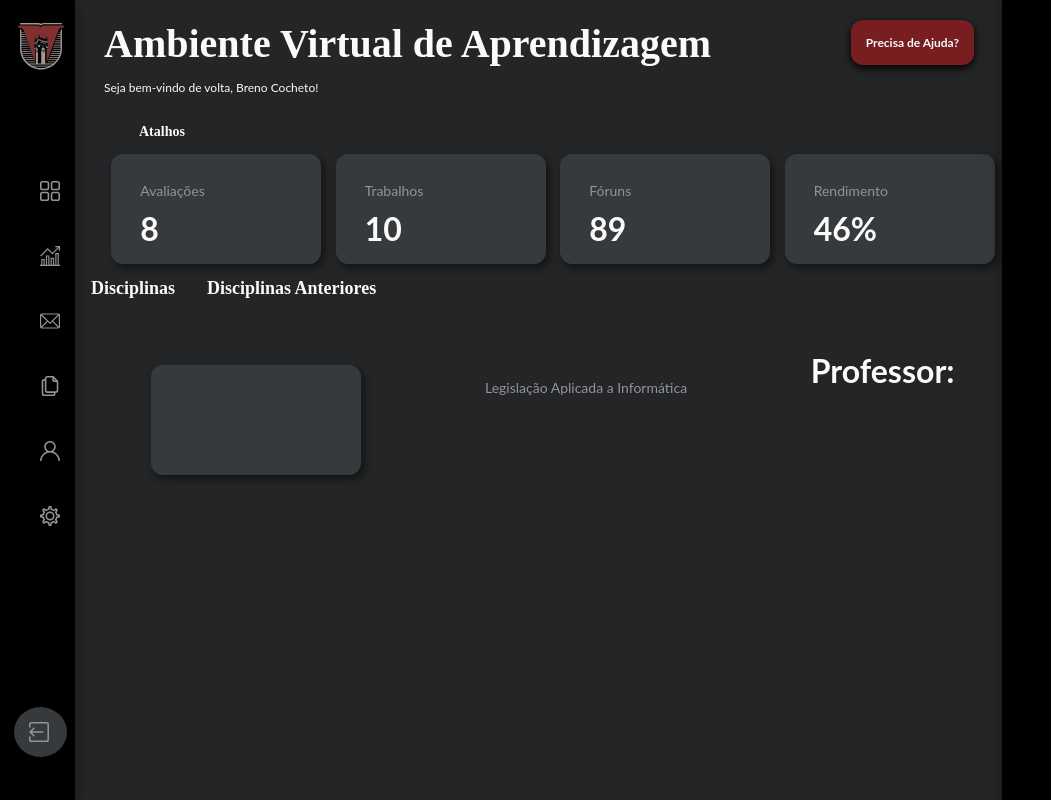
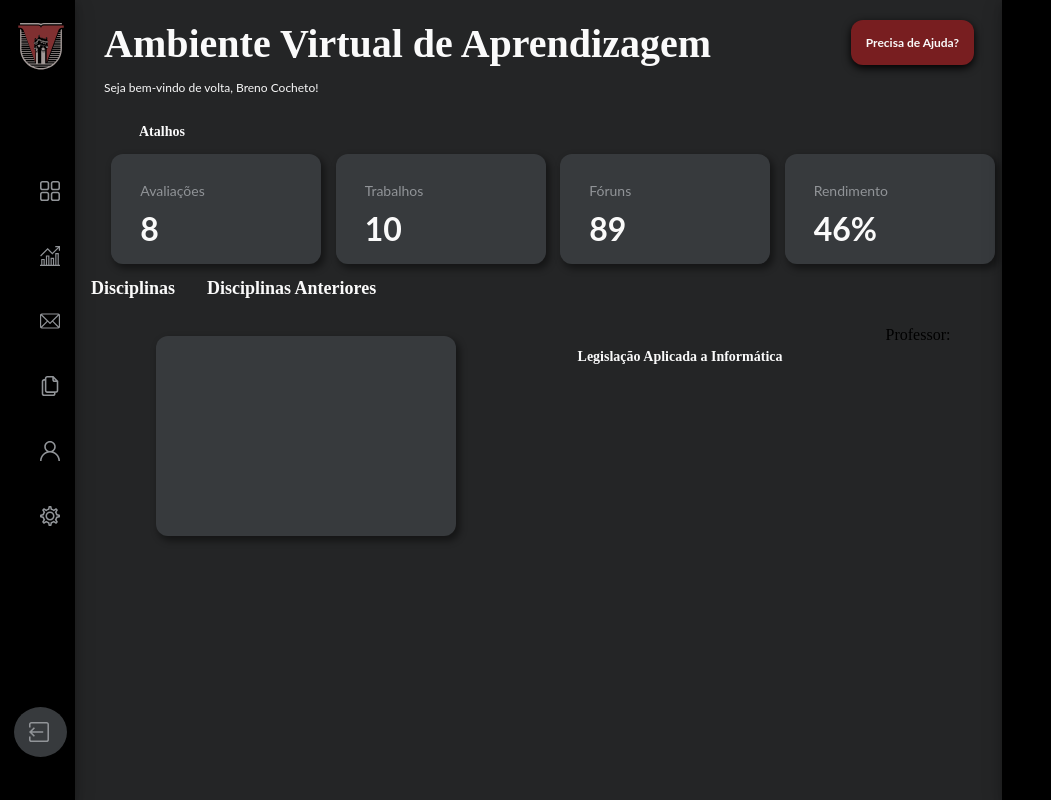
Before and after one commit to UniversidadeDeVassouras/labproginter-2020.2-BrenoCocheto-p2, a Flask app: page / in a window 1280 px wide. Shown: the whole page, without its empty margins (0-1051 px from the left). Run offline with Flask 2, Linux system fonts and the light colour scheme.

Commit message:
Update main.css
Adicionada customização da página home.html

```diff
--- a/application/view/static/css/main.css
+++ b/application/view/static/css/main.css
@@ -36,7 +36,7 @@ body{
     display: grid;
     grid-template-areas: "logo" "button" "exit";
     grid-template-rows: auto auto auto;
-     box-shadow: 0 4px 8px 0 rgba(0, 0, 0, 0.2), 0 6px 20px 0 rgba(0, 0, 0, 0.19);
+    box-shadow: 0 4px 8px 0 rgba(0, 0, 0, 0.2), 0 6px 20px 0 rgba(0, 0, 0, 0.19);
 }
 
 #logo{
@@ -277,37 +277,119 @@ body{
 #h-subject-f{
     display: flex;
     flex-wrap: wrap;
+    flex-direction: row;
     justify-content: space-around;
-    padding-top: 25px;
     padding-left: 29px;
 }
 
 #h-subject-card{
+    display: grid;
+    grid-template-areas:
+    "title-subject title-subject"
+    "prof-subject prof-subject"
+    "name-subject name-subject"
+    "period-subject time-subject"
+    "number-subject hour-subject"
+    "line-subject line-subject"
+    "button-subject button-subject";
     background-color: #373A3D;
-    margin-top: 14px;
-    height: 110px;
-    width: 210px;
+    height: 200px;
+    width: 300px;
+    margin-top: 10px;
     border-radius: 12px;
     box-shadow: 3px 4px 7px 1px rgba(0, 0, 0, 0.43);
-    display: grid;
-    grid-template-areas: "title-s2" "content-s2";
-    grid-template-rows: 50% 50%;
 }
 
 #h-subject-card-title{
-    grid-area: title-s2;
-    margin-top: 28px;
+    margin-top: 23px;
+    margin-left: 19px;
+    grid-area: title-subject;
+    font-family: "Raleway";
+    font-size: 14px;
+    font-weight: bold;
+    color: #FAFAFA;
+}
+
+#h-subject-card-prof{
+    grid-area: prof-subject;
     margin-left: 29px;
+    margin-top: 10px;
     font-family: "Lato";
+    font-weight: lighter;
+    font-size: 12px;
+    color: #919498;
+}
+
+#h-subject-card-name{
+    grid-area: name-subject;
+    margin-left: 29px;
+    margin-top: 4px;
+    font-family: "Lato";
+    font-weight: lighter;
     font-size: 14px;
     color: #919498;
 }
 
-#h-subject-card-content{
-    grid-area: content-s2;
+#h-subject-card-period{
+    grid-area: period-subject;
     margin-left: 29px;
+    margin-top: 10px;
     font-family: "Lato";
-    font-weight: bold;
-    font-size: 32px;
-    color: #FAFAFA;
+    font-weight: lighter;
+    font-size: 12px;
+    color: #919498;
 }
+
+#h-subject-card-time{
+    grid-area: time-subject;
+    margin-left: 29px;
+    margin-top: 10px;
+    font-family: "Lato";
+    font-weight: lighter;
+    font-size: 12px;
+    color: #919498;
+}
+
+#h-subject-card-number{
+    grid-area: number-subject;
+    margin-left: 29px;
+    margin-top: 10px;
+    font-family: "Lato";
+    font-weight: lighter;
+    font-size: 12px;
+    color: #919498;
+}
+
+#h-subject-card-hour{
+    grid-area: hour-subject;
+    margin-left: 29px;
+    margin-top: 10px;
+    font-family: "Lato";
+    font-weight: lighter;
+    font-size: 12px;
+    color: #919498;
+}
+
+#h-subject-card-line{
+    grid-area: line-subject;
+    margin-left: 9px;
+    border-top: 1px solid #FAFAFA;
+    width: 260px;
+}
+
+.h-subject-card-button {
+    grid-area: button-subject;
+    font-family: "Lato";
+    color: #781E20;
+    font-size: 14px;
+    margin-left: 20.5px;
+    margin-bottom: 14px;
+    border: 0em;
+    text-align: start;
+    text-decoration: none;
+    background: #373A3D;
+}
+
+.h-subject-card-button:hover {
+    text-decoration: none;
+}
```
